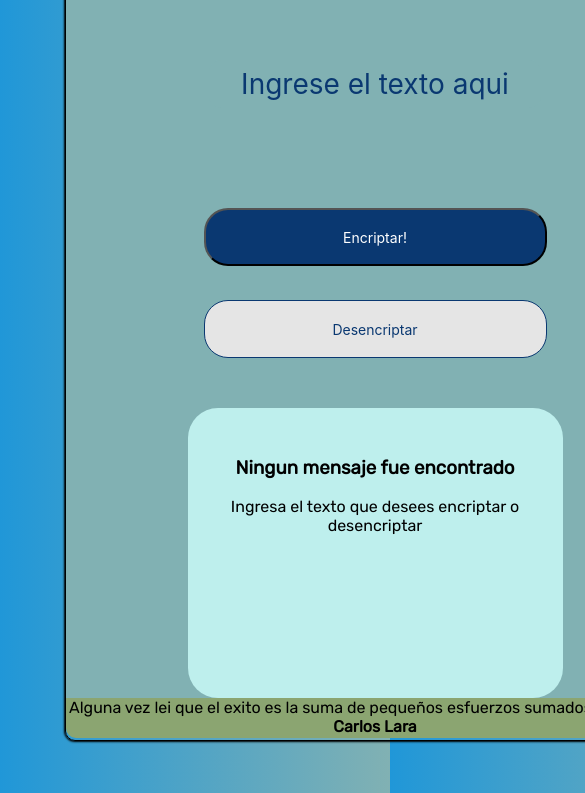
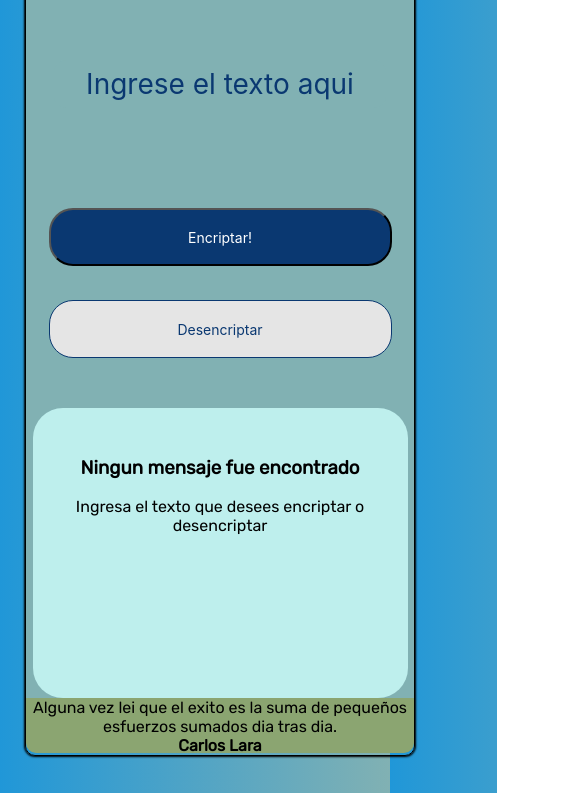
Before and after one commit to Javierlm24/Encriptador-de-Texto, a plain HTML site: page index.html in a window 390 px wide. Shown: the part 111-904 px from the top of the page, 585 px wide, since content can reach past the window. Drawn offline with Linux system fonts and the light colour scheme.

Commit message:
cambios responsive2

```diff
--- a/styles.css
+++ b/styles.css
@@ -175,7 +175,6 @@ footer h4{
 
 @media screen and (max-width: 620px) {
     body {
-        width: 620px;
         background-repeat: no-repeat;
         background-position: center center;
         background-attachment: fixed;
@@ -184,11 +183,11 @@ footer h4{
     .container {
         width: 100%;
         height: 100%;
-        margin: 20px 0 0 45px;
+        margin: 20px 0 0 5px;
     }
 
     .Encrypter{
-        height: 810px;
+        height: 825px;
     }
 
     .container_main {
@@ -264,7 +263,7 @@ footer h4{
     }
 
     footer{
-        height: 40px;
+        height: 55px;
         margin: auto;
     }
 
@@ -284,7 +283,7 @@ footer h4{
     .container {
         width: 100%;
         height: 100%;
-        margin: 20px 0 0 50px;
+        margin: 20px 0 0 5px;
     }
 
     .Encrypter{
```
